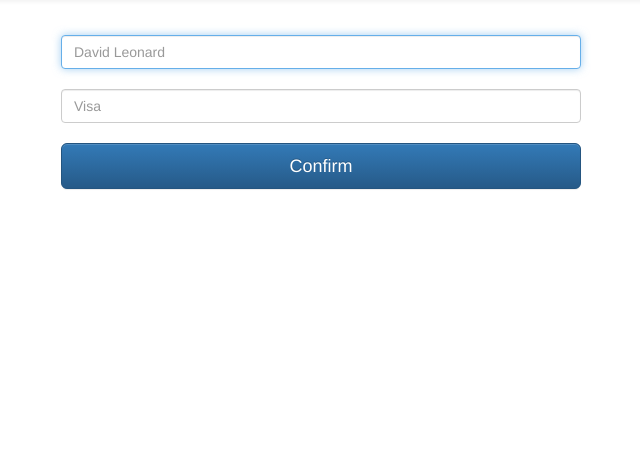
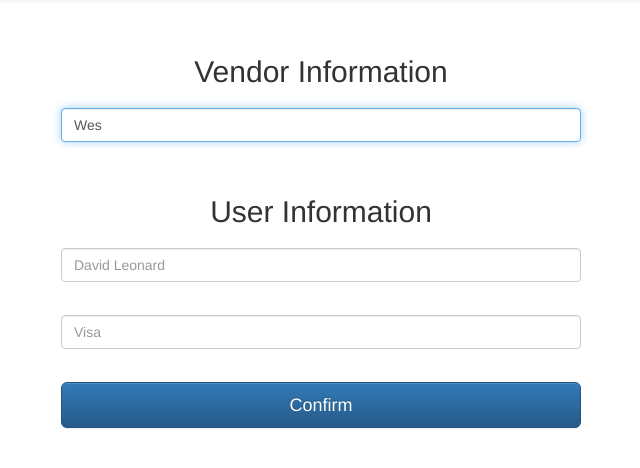
Before and after one commit to DrkSephy/set-revisited, a Django app: page /set/bank/ in a window 1280 px wide. Shown: the part 52-520 px from the top of the page, without its empty margins (319-959 px from the left). Run offline with Django 3.2, Linux system fonts and the light colour scheme; some libraries are stand-ins or nearby versions.

Commit message:
Minor updates to bank form template

```diff
--- a/set/app/templates/app/bank.html
+++ b/set/app/templates/app/bank.html
@@ -19,6 +19,13 @@
         <form class="form-signin" id="login_form" method="post" action="/set/checkout/" enctype="multipart/form-data">
           {% csrf_token %}
           {% load bootstrap %}
+          <h2> Vendor Information <h2>
+
+          <input type="text" name="vendor name" class="form-control" placeholder="Wes" value="Wes" required autofocus>
+
+          <br>
+
+          <h2> User Information <h2>
 
           <input type="text" name="name" class="form-control" placeholder="David Leonard" value="" required autofocus>
 
```
